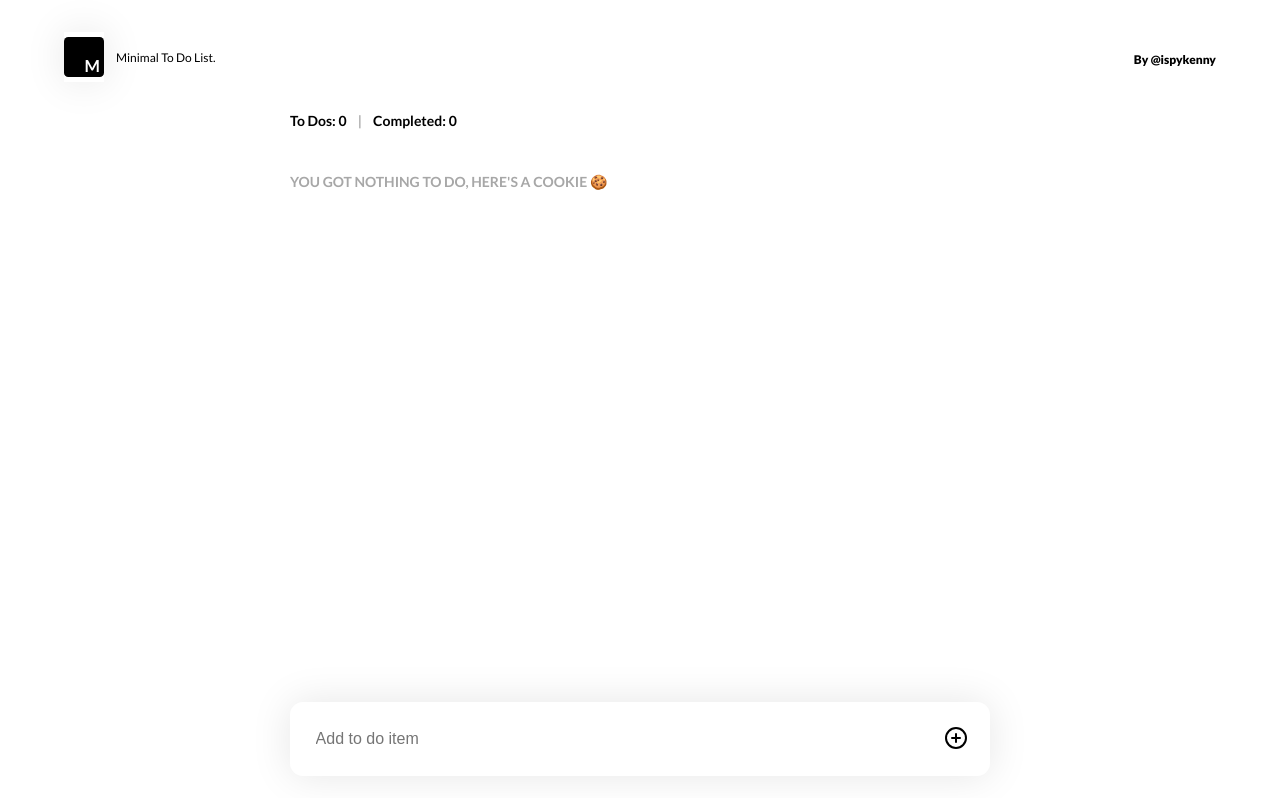
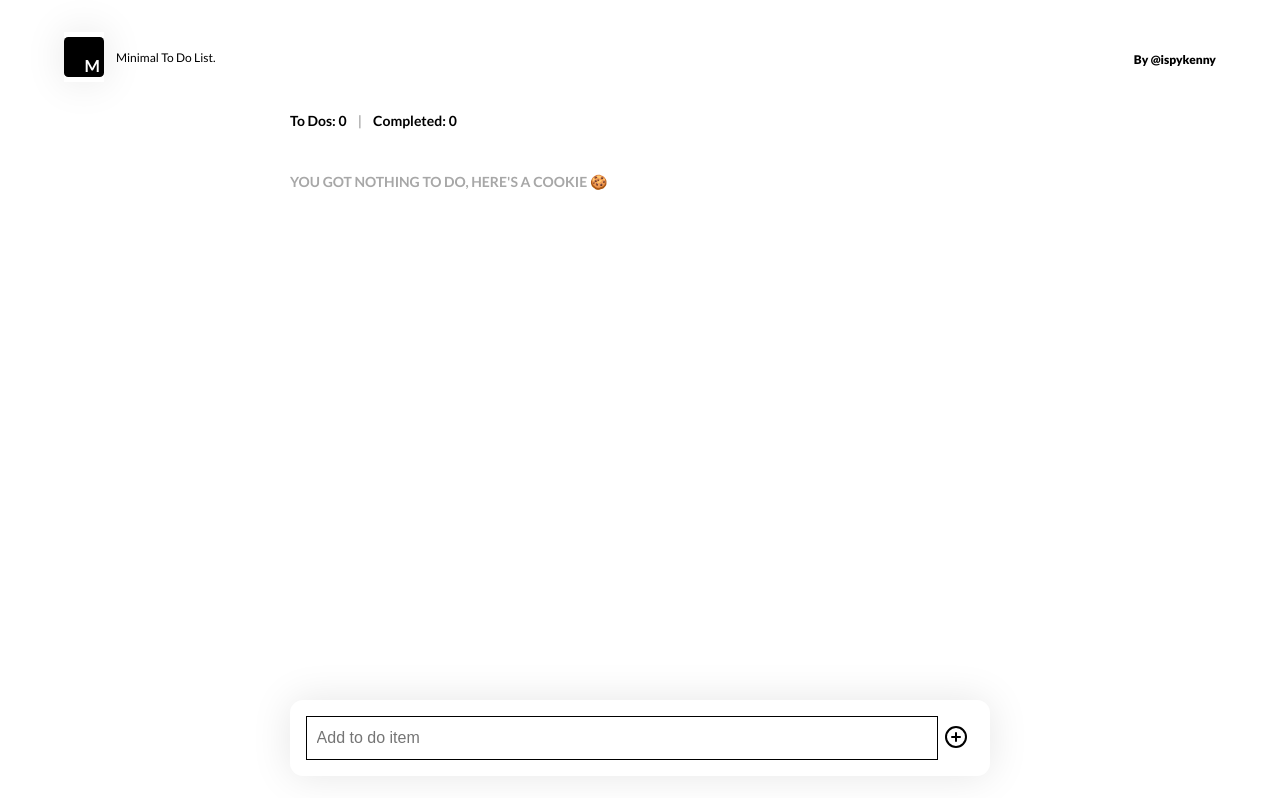
Before and after one commit to ispykenny/to-dos, a React (Create React App) app: page / in a window 1280 px wide. Built offline with nearby package versions, Linux system fonts and the light colour scheme.

Commit message:
accessibility fix

```diff
--- a/src/Components/AddToDos.js
+++ b/src/Components/AddToDos.js
@@ -37,7 +37,9 @@ const AddToDos = ({todos, setTodos}) => {
     <div className="add-to-do">
       <form onSubmit={(event) => add_to_do(event)} >
         <input type="text" ref={to_do_value} placeholder="Add to do item"/>
-        <button><svg  width="24" height="24" viewBox="0 0 24 24" fill="none" stroke="currentColor" strokeWidth="2" strokeLinecap="round" strokeLinejoin="round" ><circle cx="12" cy="12" r="10"></circle><line x1="12" y1="8" x2="12" y2="16"></line><line x1="8" y1="12" x2="16" y2="12"></line></svg></button>
+        <button>
+          <span className="sr-only">Add To Do Item</span>
+          <svg  width="24" height="24" viewBox="0 0 24 24" fill="none" stroke="currentColor" strokeWidth="2" strokeLinecap="round" strokeLinejoin="round" ><circle cx="12" cy="12" r="10"></circle><line x1="12" y1="8" x2="12" y2="16"></line><line x1="8" y1="12" x2="16" y2="12"></line></svg></button>
       </form>
     </div>
   )
--- a/src/Styles/_default.scss
+++ b/src/Styles/_default.scss
@@ -10,3 +10,12 @@ body {
   max-width: 700px;
   margin: auto;
 }
+
+
+.sr-only {
+  position: absolute !important;
+  height: 1px; width: 1px;
+  overflow: hidden;
+  clip: rect(1px 1px 1px 1px);
+  clip: rect(1px, 1px, 1px, 1px);
+}
--- a/src/Styles/_form.scss
+++ b/src/Styles/_form.scss
@@ -23,7 +23,11 @@
     border: none;
     outline: none;
     padding-left: 0.6em;
-    box-sizing:content-box
+    box-sizing:content-box;
+
+    &:focus {
+      border: 1px solid black;
+    }
   }
 
   button {
@@ -33,7 +37,7 @@
     border: none;
     position: relative;
     cursor: pointer;
-    outline: none;
+    outline-color: black;
 
     &:active {
       top: 1px;
--- a/src/Styles/_list.scss
+++ b/src/Styles/_list.scss
@@ -57,6 +57,14 @@
         }
       }
     }
+
+    &:focus, &:active {
+      ~ label {
+        .checkbox {
+          border: 1px solid black;
+        }
+      }
+    }
   }
 }
 
@@ -102,5 +110,6 @@
   cursor: pointer;
   top: 10px; right: 8px;
   // opacity: 0;
+  outline-color: black;
   transition: opacity 300ms ease;
 }
--- a/src/Styles/_nav.scss
+++ b/src/Styles/_nav.scss
@@ -15,6 +15,7 @@ header .inner {
     font-size: 12px;
     text-decoration: none;
     font-weight: 800;
+    outline-color: black;
   }
 }
 .logo {
```
